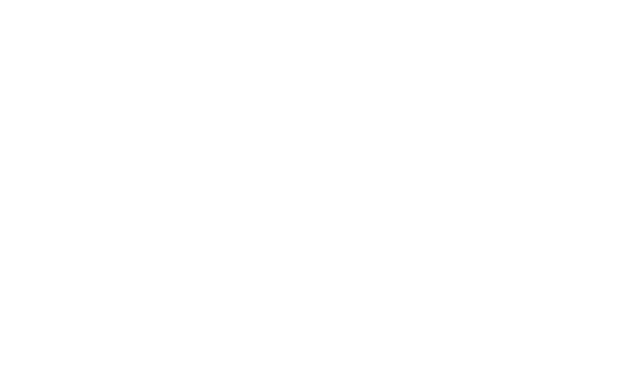
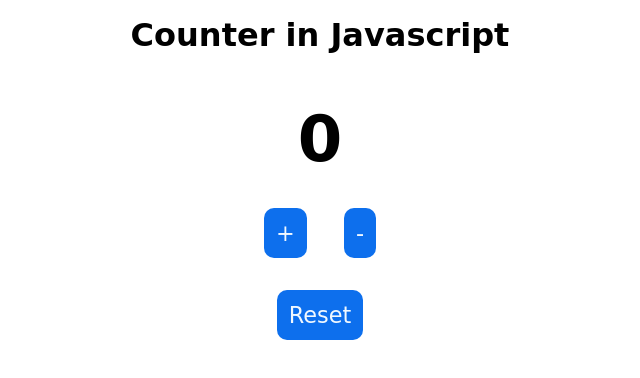
Before and after one commit to av025/Javascript-mini-projects, a plain HTML site: page 01. Counter/index.html in a window 1280 px wide. Shown: the whole page, without its empty margins (320-960 px from the left). Drawn offline with Linux system fonts and the light colour scheme.

Commit message:
Adding the Counter basic functionality of increment, decrement and reset

```diff
--- a/01. Counter/index.html
+++ b/01. Counter/index.html
@@ -1,15 +1,22 @@
 <!DOCTYPE html>
 <html lang="en">
-<head>
-    <meta charset="UTF-8">
-    <meta name="viewport" content="width=device-width, initial-scale=1.0">
+  <head>
+    <meta charset="UTF-8" />
+    <meta name="viewport" content="width=device-width, initial-scale=1.0" />
     <title>Counter</title>
-    <link rel="stylesheet" href="style.css">
-</head>
-<body>
+    <link rel="stylesheet" href="style.css" />
+  </head>
+  <body>
+    <h1>Counter in Javascript</h1>
 
-
-
-<script src="script.js"></script>
-</body>
+    <h2 id="counter-screen">0</h2>
+    <div>
+      <button id="incrementValue" class="counter-buttons">+</button>
+      <button id="decrementValue" class="counter-buttons">-</button>
+    </div>
+    <div>
+      <button id="resetValue" class="counter-buttons">Reset</button>
+    </div>
+    <script src="script.js"></script>
+  </body>
 </html>
--- a/01. Counter/script.js
+++ b/01. Counter/script.js
@@ -0,0 +1,31 @@
+document.addEventListener("DOMContentLoaded", function() {
+    let counterValue = document.getElementById("counter-screen");
+   const incrementButton = document.getElementById("incrementValue");
+   const decrementButton = document.getElementById("decrementValue");
+   const resetButton = document.getElementById("resetValue");
+
+
+   // Increment Handler
+    incrementButton.addEventListener("click", function increment() {
+        //* Whevenever we take input or any thing from browser so default it comes in string type so we have to convert that into string type...
+       let currentValue =  parseInt(counterValue.textContent);
+       currentValue++;
+       counterValue.textContent = currentValue;
+    });
+
+
+    // Decrement Handler
+    decrementButton.addEventListener("click", function decrement() {
+        let currentValue = parseInt(counterValue.textContent);
+        currentValue--;
+        counterValue.textContent = currentValue;
+    });
+
+
+    // Reset Handler
+    resetButton.addEventListener("click", function reset(){
+        counterValue.textContent = 0;
+    })
+
+
+});
--- a/01. Counter/style.css
+++ b/01. Counter/style.css
@@ -0,0 +1,37 @@
+html {
+  box-sizing: border-box;
+}
+
+*, *::after, *::before {
+    margin: 0;
+    padding: 0;
+    box-sizing: inherit;
+    font-family: cursive;
+}
+
+
+body {
+    display: flex;
+    flex-direction: column;
+    align-items: center;
+    gap: 2rem;
+}
+
+h1 {
+    padding: 1rem;
+}
+
+#counter-screen {
+    font-size: 4rem;
+}
+
+.counter-buttons {
+    background-color: #0d6fed;
+    color: aliceblue;
+    padding: 12px;
+    border-radius: 10px;
+    font-size: 1.4rem;
+    border: none;
+    margin-inline: 1rem;
+   cursor: pointer;
+}
```
